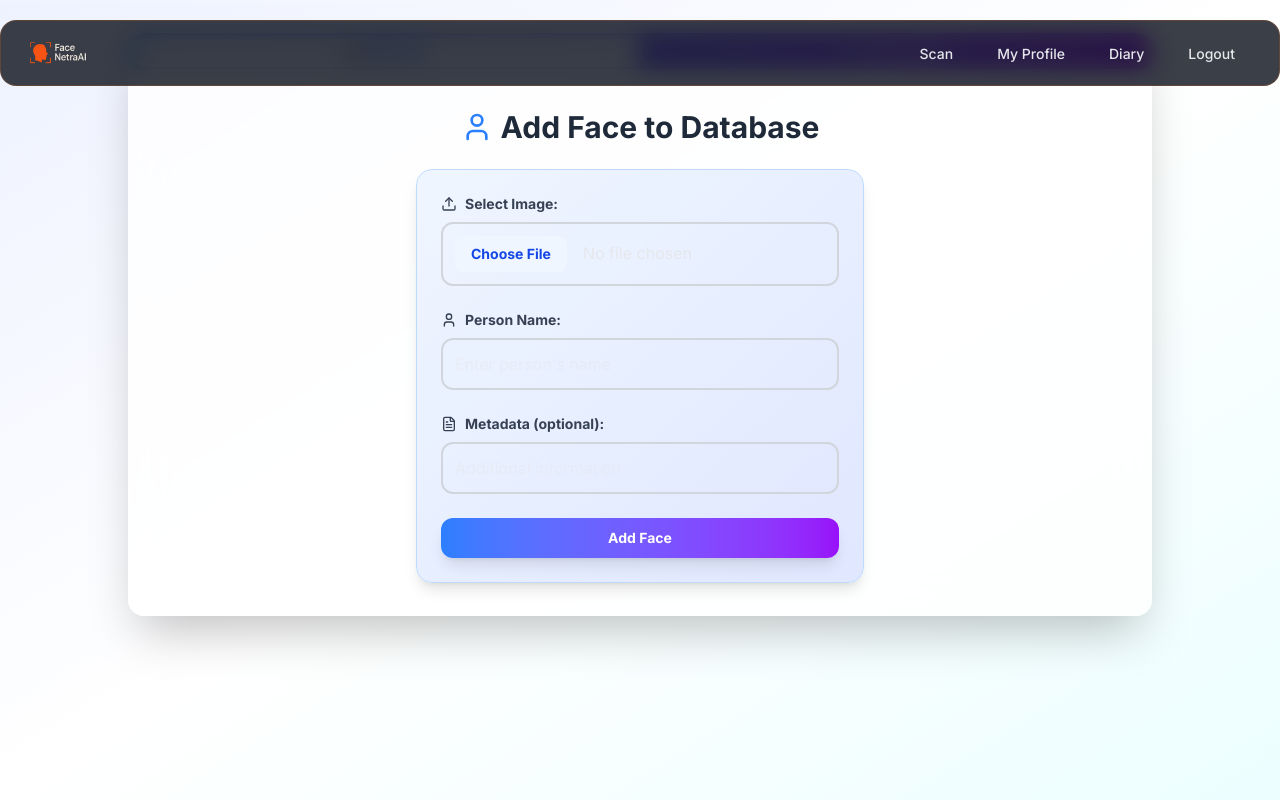
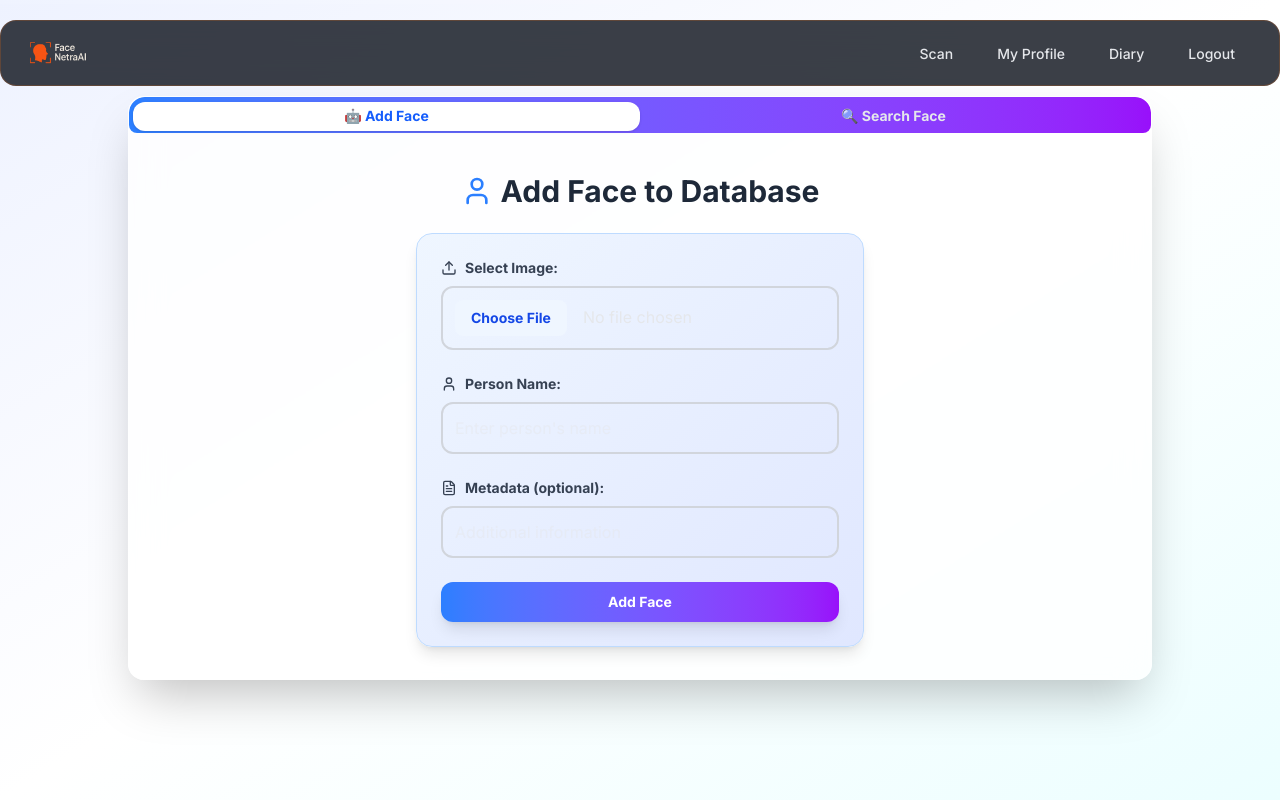
Before and after one commit to suryabisht00/FaceNetraAI, a Next.js app in the folder FrontEnd/facenetra/: page /facematch in a window 1280 px wide. Built offline with nearby package versions, Linux system fonts and the light colour scheme.

Commit message:
fix: add margin to the main container for better layout spacing

```diff
--- a/FrontEnd/facenetra/app/(pages)/facematch/page.tsx
+++ b/FrontEnd/facenetra/app/(pages)/facematch/page.tsx
@@ -7,7 +7,7 @@ import SearchFace from '@/components/facesearch/SearchFace';
 export default function FaceSearch() {
   return (
     <div className="min-h-screen bg-gradient-to-br from-indigo-50 via-white to-cyan-50 p-4 md:p-8">
-      <div className="max-w-5xl mx-auto bg-white/80 backdrop-blur-lg rounded-2xl shadow-2xl overflow-hidden border border-white/20">
+      <div className="max-w-5xl mx-auto bg-white/80 backdrop-blur-lg rounded-2xl shadow-2xl overflow-hidden border border-white/20 mt-16">
         <Tabs defaultValue="add" className="w-full">
           <TabsList className="grid w-full grid-cols-2 bg-gradient-to-r from-blue-500 to-purple-600 p-1 rounded-t-2xl">
             <TabsTrigger value="add" className="rounded-xl transition-all duration-300 hover:bg-white/20 data-[state=active]:bg-white data-[state=active]:text-blue-600 font-semibold">
```
